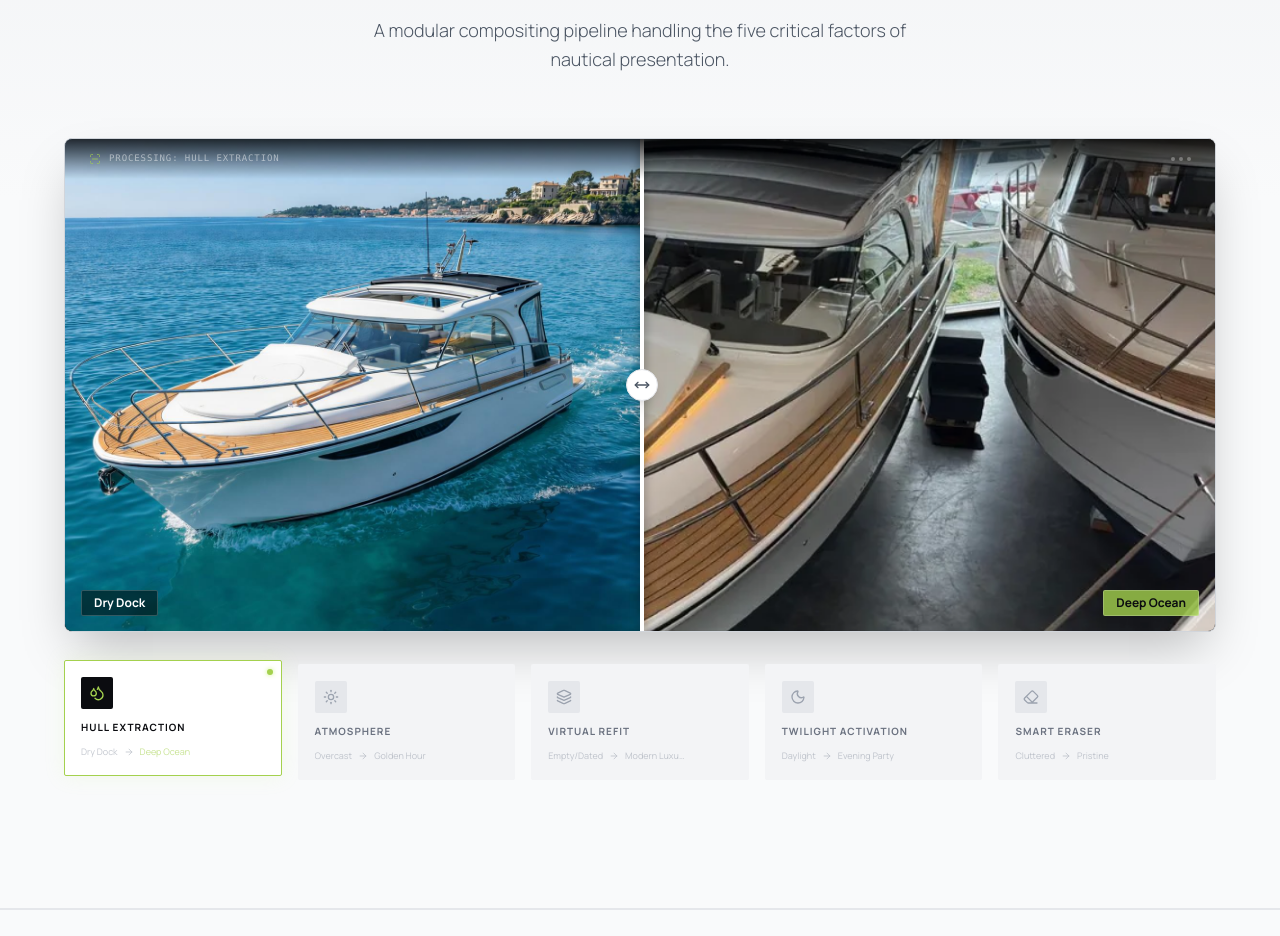
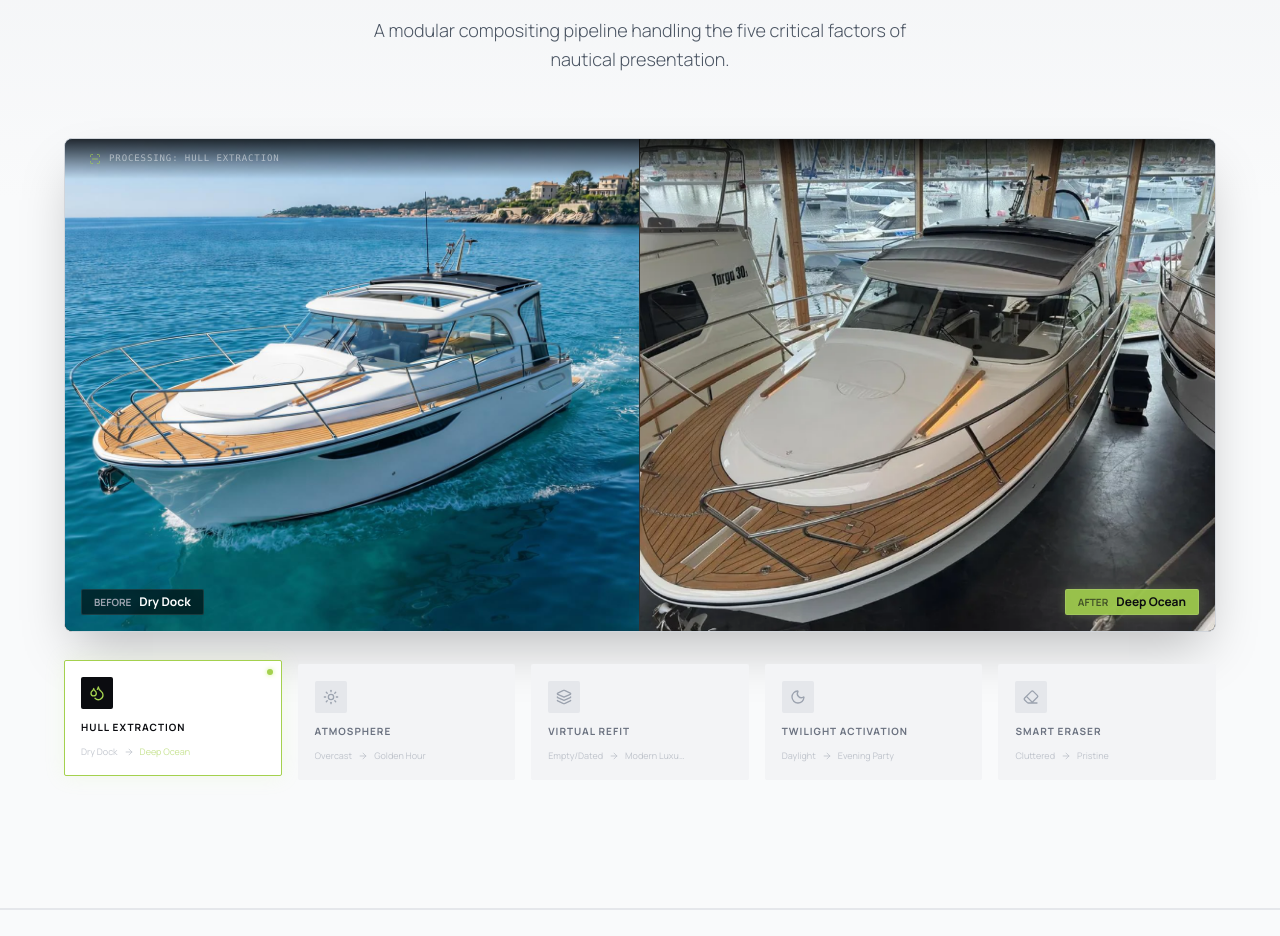
Before and after one commit to testeclothing/MVSACTIVE, a React (Vite) app: page / in a window 1280 px wide. Shown: the part 1100-2036 px from the top of the page. Built offline with nearby package versions, Linux system fonts and the light colour scheme; no server answers.

Commit message:
Update DigitalStaging.tsx

```diff
--- a/components/DigitalStaging.tsx
+++ b/components/DigitalStaging.tsx
@@ -1,121 +1,5 @@
-import React, { useState, useRef, useEffect, useCallback } from 'react';
-import { Layers, Droplets, Sun, Moon, Eraser, ScanLine, ArrowRight, MoveHorizontal } from 'lucide-react';
-
-// --- EMBEDDED COMPARISON SLIDER COMPONENT ---
-// This replaces the external import to ensure it works with the new image pairs.
-interface ComparisonSliderProps {
-  imageBefore: string;
-  imageAfter: string;
-  labelBefore: string;
-  labelAfter: string;
-  aspectRatio: string;
-}
-
-const ComparisonSlider: React.FC<ComparisonSliderProps> = ({
-  imageBefore,
-  imageAfter,
-  labelBefore,
-  labelAfter,
-  aspectRatio
-}) => {
-  const [sliderPosition, setSliderPosition] = useState(50);
-  const [isDragging, setIsDragging] = useState(false);
-  const containerRef = useRef<HTMLDivElement>(null);
-
-  const handleMove = useCallback((clientX: number) => {
-    if (containerRef.current) {
-      const rect = containerRef.current.getBoundingClientRect();
-      const x = Math.max(0, Math.min(clientX - rect.left, rect.width));
-      const percentage = (x / rect.width) * 100;
-      setSliderPosition(percentage);
-    }
-  }, []);
-
-  const onMouseDown = () => setIsDragging(true);
-  const onTouchStart = () => setIsDragging(true);
-
-  useEffect(() => {
-    const onMouseUp = () => setIsDragging(false);
-    const onMouseMove = (e: MouseEvent) => {
-      if (isDragging) handleMove(e.clientX);
-    };
-    const onTouchMove = (e: TouchEvent) => {
-      if (isDragging) handleMove(e.touches[0].clientX);
-    };
-    const onTouchEnd = () => setIsDragging(false);
-
-    if (isDragging) {
-      window.addEventListener('mousemove', onMouseMove);
-      window.addEventListener('mouseup', onMouseUp);
-      window.addEventListener('touchmove', onTouchMove);
-      window.addEventListener('touchend', onTouchEnd);
-    }
-
-    return () => {
-      window.removeEventListener('mousemove', onMouseMove);
-      window.removeEventListener('mouseup', onMouseUp);
-      window.removeEventListener('touchmove', onTouchMove);
-      window.removeEventListener('touchend', onTouchEnd);
-    };
-  }, [isDragging, handleMove]);
-
-  // Handle click to jump
-  const handleClick = (e: React.MouseEvent) => {
-    handleMove(e.clientX);
-  };
-
-  return (
-    <div
-      ref={containerRef}
-      className={`relative w-full ${aspectRatio} select-none cursor-ew-resize group overflow-hidden`}
-      onMouseDown={onMouseDown}
-      onTouchStart={onTouchStart}
-      onClick={handleClick}
-    >
-      {/* AFTER IMAGE (Background) */}
-      <img
-        src={imageAfter}
-        alt="After"
-        className="absolute top-0 left-0 w-full h-full object-cover"
-        draggable={false}
-      />
-
-      {/* BEFORE IMAGE (Foreground - Clipped) */}
-      <div
-        className="absolute top-0 left-0 h-full overflow-hidden"
-        style={{ width: `${sliderPosition}%` }}
-      >
-        <img
-          src={imageBefore}
-          alt="Before"
-          className="absolute top-0 left-0 max-w-none h-full object-cover"
-          style={{ width: containerRef.current ? containerRef.current.offsetWidth : '100%' }}
-          draggable={false}
-        />
-      </div>
-
-      {/* SLIDER HANDLE */}
-      <div
-        className="absolute top-0 bottom-0 w-1 bg-white cursor-ew-resize z-20 shadow-[0_0_10px_rgba(0,0,0,0.5)]"
-        style={{ left: `${sliderPosition}%` }}
-      >
-        <div className="absolute top-1/2 left-1/2 -translate-x-1/2 -translate-y-1/2 w-8 h-8 bg-white rounded-full flex items-center justify-center shadow-lg border border-gray-200">
-          <MoveHorizontal className="w-4 h-4 text-gray-600" />
-        </div>
-      </div>
-
-      {/* LABELS */}
-      <div className="absolute bottom-4 left-4 bg-black/50 backdrop-blur-sm text-white px-3 py-1 text-xs font-bold rounded-sm border border-white/20 pointer-events-none z-10">
-        {labelBefore}
-      </div>
-      <div className="absolute bottom-4 right-4 bg-neon/80 text-dark px-3 py-1 text-xs font-bold rounded-sm border border-white/20 pointer-events-none z-10">
-        {labelAfter}
-      </div>
-    </div>
-  );
-};
-// --- END COMPARISON SLIDER COMPONENT ---
-
+import React, { useState } from 'react';
+import { Layers, Droplets, Sun, Moon, Eraser, ScanLine, ArrowRight } from 'lucide-react';
 
 const modules = [
   {
@@ -124,7 +8,7 @@ const modules = [
     icon: Droplets,
     beforeLabel: 'Dry Dock',
     afterLabel: 'Deep Ocean',
-    // Pair 1: img1 (before) -> img11 (after)
+    // Left: img1 | Right: img11
     imageBefore: '/images/img1.jpeg',
     imageAfter: '/images/img11.png',
     description: 'Proprietary algorithm that separates the vessel from concrete/cradles and composites it into a physics-accurate ocean plate.',
@@ -135,7 +19,7 @@ const modules = [
     icon: Sun,
     beforeLabel: 'Overcast',
     afterLabel: 'Golden Hour',
-    // Pair 2: img2 (before) -> img22 (after)
+    // Left: img2 | Right: img22
     imageBefore: '/images/img2.jpeg',
     imageAfter: '/images/img22.png',
     description: 'Full environmental replacement. We delete grey skies and flat lighting, synthesizing "Golden Hour" solar coordinates.',
@@ -146,7 +30,7 @@ const modules = [
     icon: Layers,
     beforeLabel: 'Empty/Dated',
     afterLabel: 'Modern Luxury',
-    // Pair 3: img3 (before) -> 33img (after) - Note the name 33img.png
+    // Left: img3 | Right: 33img
     imageBefore: '/images/img3.jpeg',
     imageAfter: '/images/33img.png',
     description: 'Digitally reupholster furniture, declutter surfaces, and stage lifestyle elements to modernize older inventory.',
@@ -157,7 +41,7 @@ const modules = [
     icon: Moon,
     beforeLabel: 'Daylight',
     afterLabel: 'Evening Party',
-    // Pair 4: img4 (before) -> img44 (after)
+    // Left: img4 | Right: img44
     imageBefore: '/images/img4.jpeg',
     imageAfter: '/images/img44.png',
     description: 'We turn lights on. Transforming standard day shots into "Evening Entertainment" setups with warm interior glows and underwater lights.',
@@ -168,7 +52,7 @@ const modules = [
     icon: Eraser,
     beforeLabel: 'Cluttered',
     afterLabel: 'Pristine',
-    // Pair 5: img5 (before) -> img55 (after)
+    // Left: img5 | Right: img55
     imageBefore: '/images/img5.jpeg',
     imageAfter: '/images/img55.png',
     description: 'AI-driven removal of fenders, hoses, crew members, and neighboring boats to isolate the asset in perfect condition.',
@@ -206,7 +90,7 @@ const DigitalStaging: React.FC = () => {
             {/* MAIN INTERFACE CONTAINER */}
             <div className="flex flex-col gap-6 lg:gap-8 max-w-6xl mx-auto">
 
-                {/* 1. The Viewport (Cinema Screen) */}
+                {/* 1. The Viewport (Cinema Screen) - STATIC SPLIT VIEW */}
                 <div className="relative w-full aspect-[4/3] lg:aspect-[21/9] bg-black rounded-lg border border-gray-300 dark:border-white/10 shadow-2xl overflow-hidden group">
 
                     {/* Top HUD Bar */}
@@ -224,19 +108,40 @@ const DigitalStaging: React.FC = () => {
                         </div>
                     </div>
 
-                    {/* The Comparison Component */}
-                    <ComparisonSlider
-                        key={activeModule.id}
-                        imageBefore={activeModule.imageBefore}
-                        imageAfter={activeModule.imageAfter}
-                        labelBefore={activeModule.beforeLabel}
-                        labelAfter={activeModule.afterLabel}
-                        aspectRatio="aspect-[4/3] lg:aspect-[21/9]"
-                    />
+                    {/* STATIC SIDE-BY-SIDE IMAGES */}
+                    <div className="absolute inset-0 flex w-full h-full">
 
-                    {/* Bottom HUD / Description Overlay */}
-                    <div className="absolute bottom-6 left-6 right-6 z-30 pointer-events-none">
-                        <div className="bg-black/60 backdrop-blur-md border border-white/10 rounded-sm p-4 md:p-6 max-w-2xl transform translate-y-2 opacity-0 group-hover:translate-y-0 group-hover:opacity-100 transition-all duration-500">
+                        {/* LEFT SIDE: BEFORE */}
+                        <div className="w-1/2 h-full relative border-r border-white/20 overflow-hidden">
+                            <img
+                                src={activeModule.imageBefore}
+                                alt={activeModule.beforeLabel}
+                                className="w-full h-full object-cover transition-transform duration-700 hover:scale-105"
+                            />
+                            <div className="absolute bottom-4 left-4 bg-black/60 backdrop-blur-sm text-white px-3 py-1 text-xs font-bold rounded-sm border border-white/10 z-20">
+                                <span className="text-gray-400 text-[10px] mr-2">BEFORE</span>
+                                {activeModule.beforeLabel}
+                            </div>
+                        </div>
+
+                        {/* RIGHT SIDE: AFTER */}
+                        <div className="w-1/2 h-full relative overflow-hidden">
+                            <img
+                                src={activeModule.imageAfter}
+                                alt={activeModule.afterLabel}
+                                className="w-full h-full object-cover transition-transform duration-700 hover:scale-105"
+                            />
+                            <div className="absolute bottom-4 right-4 bg-neon/90 text-dark px-3 py-1 text-xs font-bold rounded-sm border border-white/10 z-20 shadow-[0_0_10px_rgba(204,243,129,0.2)]">
+                                <span className="text-dark/60 text-[10px] mr-2">AFTER</span>
+                                {activeModule.afterLabel}
+                            </div>
+                        </div>
+
+                    </div>
+
+                    {/* Bottom HUD / Description Overlay - Centered on Hover */}
+                    <div className="absolute bottom-6 left-0 right-0 z-30 pointer-events-none flex justify-center">
+                        <div className="bg-black/80 backdrop-blur-md border border-white/10 rounded-sm p-4 md:p-6 max-w-2xl transform translate-y-8 opacity-0 group-hover:translate-y-0 group-hover:opacity-100 transition-all duration-500 mx-4">
                              <div className="flex items-start gap-4">
                                 <div className="w-1 h-10 bg-neon shadow-[0_0_15px_#CCF381]"></div>
                                 <div>
@@ -251,7 +156,7 @@ const DigitalStaging: React.FC = () => {
 
                 </div>
 
-                {/* 2. The Lens Rack (Selector Strip) - Updated to Grid */}
+                {/* 2. The Lens Rack (Selector Strip) */}
                 <div className="grid grid-cols-3 lg:grid-cols-5 gap-2 md:gap-4">
                     {modules.map((mod) => (
                         <button
```
